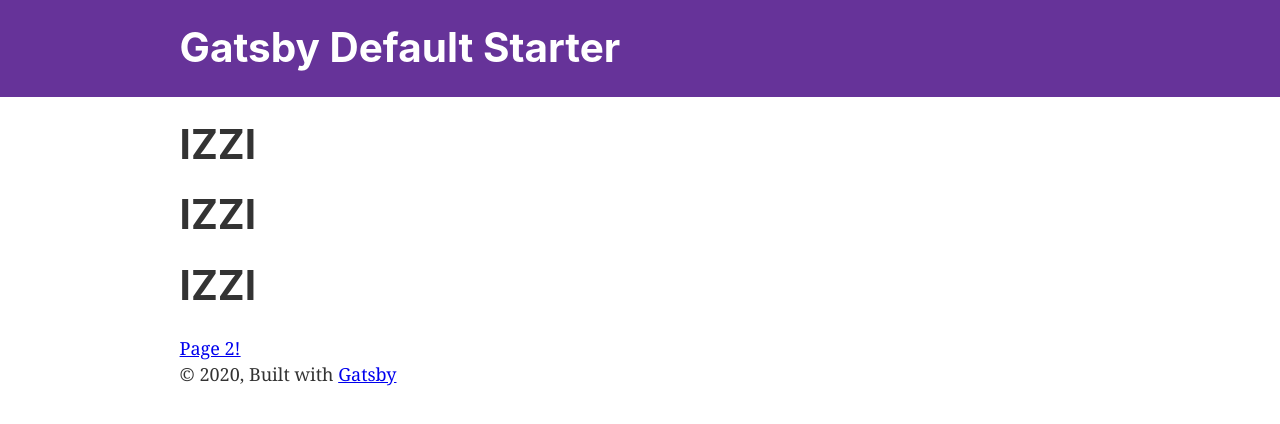
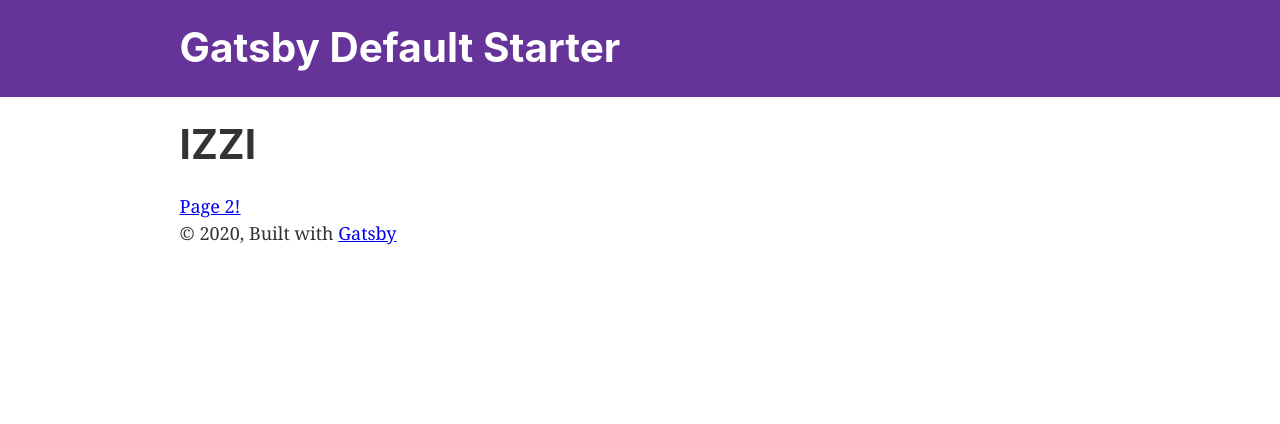
Before and after one commit to workwithizzi/izzitestdomain_xyz, a Gatsby site: page / in a window 1280 px wide. Built offline with nearby package versions, Linux system fonts and the light colour scheme; Gatsby itself is replaced by a stand-in of ours.

Commit message:
Edit text 7

```diff
--- a/src/pages/index.js
+++ b/src/pages/index.js
@@ -9,8 +9,6 @@ const IndexPage = () => (
   <Layout>
     <SEO title="Home" />
     <h1>IZZI</h1>
-    <h1>IZZI</h1>
-    <h1>IZZI</h1>
     <Link to="/page-2/">Page 2!</Link>
   </Layout>
 )
```
